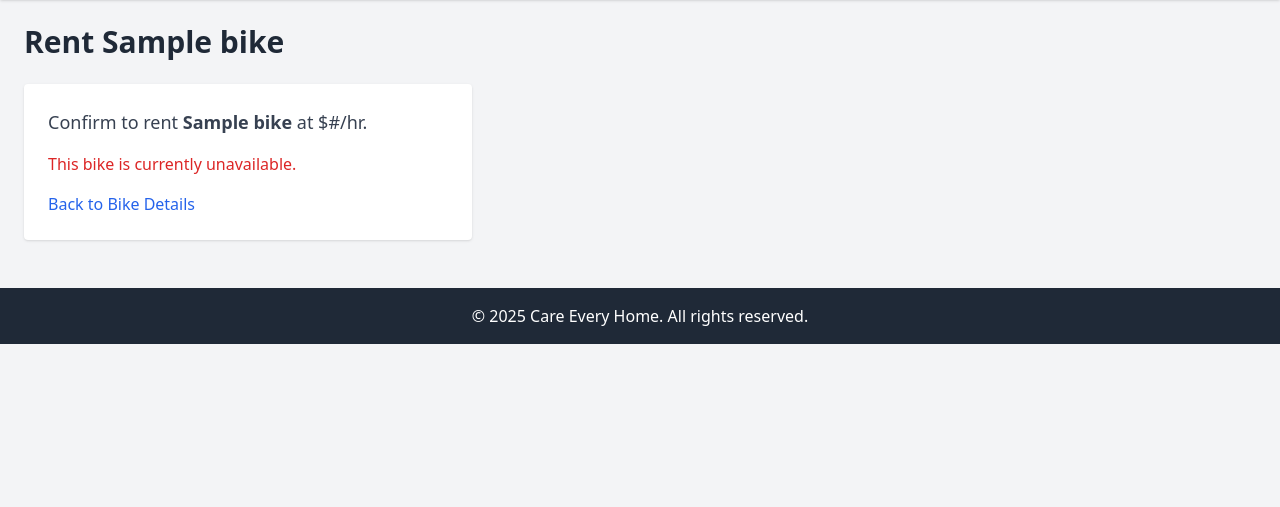
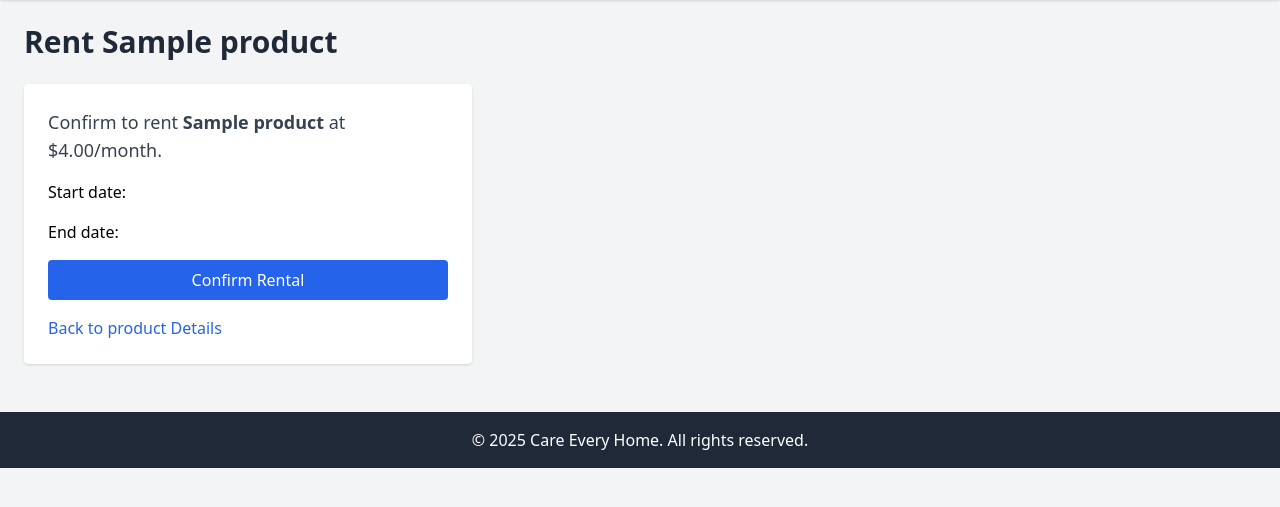
Before and after one commit to DuangjaiWork/dsi202_2025, a Django app: template myproject/myapp/templates/myapp/rent_product.html in a window 1280 px wide. Shown: the part 64-571 px from the top of the page. Run offline with Django 4.2, Linux system fonts and the light colour scheme; tables that the repository leaves empty hold one stand-in row (values such as "Sample post"); the template is opened without the code that fills it: values that come from a table or form of the project are taken from there, most other values are stand-ins (such as "Sample title", 1, 10 or a date in 2020); some libraries are stand-ins or nearby versions.

Commit message:
Rent Forms

```diff
--- /dev/null
+++ b/myproject/myapp/forms.py
@@ -0,0 +1,8 @@
+# /myproject/myapp/forms.py
+from django import forms
+from .models import Rental
+
+class RentalForm(forms.ModelForm):
+    class Meta:
+        model = Rental
+        fields = ['start_date', 'end_date']  # No fields needed in the form; user and bike are set programmatically
--- a/myproject/myapp/models.py
+++ b/myproject/myapp/models.py
@@ -1,5 +1,6 @@
 from django.db import models
 from django.contrib.auth.models import User
+from decimal import Decimal
 
 class Product(models.Model):
     name = models.CharField(max_length=255)
@@ -16,13 +17,30 @@ class Rental(models.Model):
     user = models.ForeignKey(User, on_delete=models.CASCADE)
     product = models.ForeignKey(Product, on_delete=models.CASCADE)
     start_date = models.DateField()
-    end_date = models.DateField()
-    total_fee = models.DecimalField(max_digits=8, decimal_places=2, default=0.00)
+    end_date = models.DateField(null=True, blank=True)
+    total_fee = models.DecimalField(max_digits=10, decimal_places=2, default=0.00)
     returned = models.BooleanField(default=False)
     created_at = models.DateTimeField(auto_now_add=True)
 
+    def calculate_total_fee(self):
+        if not self.start_date or not self.end_date:
+            return self.product.monthly_rate  # Minimum 1 month if no end_date
+
+        # Calculate the number of days between start_date and end_date
+        days_diff = (self.end_date - self.start_date).days + 1  # Inclusive of end date
+        # Calculate daily rate from monthly_rate (assuming 30 days per month)
+        daily_rate = self.product.monthly_rate / Decimal('30')
+        # Calculate total_fee based on number of days
+        total_fee = daily_rate * Decimal(str(days_diff))
+
+        return total_fee.quantize(Decimal('0.01'))  # Round to 2 decimal places
+
+    def save(self, *args, **kwargs):
+        self.total_fee = self.calculate_total_fee()
+        super().save(*args, **kwargs)
+
     def __str__(self):
-        return f"{self.user.username} rents {self.product.name}"
+        return f"{self.user.username} - {self.product.name}"
 
 class Donation(models.Model):
     donor = models.ForeignKey(User, on_delete=models.CASCADE)
--- a/myproject/myapp/templates/myapp/product_detail.html
+++ b/myproject/myapp/templates/myapp/product_detail.html
@@ -10,6 +10,9 @@
         {% if product.image %}
             <img src="{{ product.image.url }}" alt="{{ product.name }}" class="mt-4 w-full max-w-md rounded">
         {% endif %}
+        {% if product.is_available and user.is_authenticated %}
+            <a href="{% url 'rent_product' product.pk %}" class="inline-block mt-4 bg-blue-600 text-white py-2 px-4 rounded hover:bg-blue-700 transition">Rent Now</a>
+        {% endif %}
     </div>
     <div class="mt-6">
         <a href="{% url 'product_list' %}" class="text-blue-600 hover:underline">Back to Product List</a>
--- a/myproject/myapp/templates/myapp/rent_product.html
+++ b/myproject/myapp/templates/myapp/rent_product.html
@@ -1,19 +1,19 @@
-<!-- /myproject/myapp/templates/myapp/rent_bike.html
+<!-- /myproject/myapp/templates/myapp/rent_bike.html -->
 {% extends 'myapp/base.html' %}
-{% block title %}Rent {{ bike.name }}{% endblock %}
+{% block title %}Rent {{ product.name }}{% endblock %}
 {% block content %}
-    <h1 class="text-3xl font-bold text-gray-800 mb-6">Rent {{ bike.name }}</h1>
+    <h1 class="text-3xl font-bold text-gray-800 mb-6">Rent {{ product.name }}</h1>
     <div class="bg-white p-6 rounded shadow max-w-md">
-        <p class="text-lg text-gray-700 mb-4">Confirm to rent <strong>{{ bike.name }}</strong> at ${{ bike.hourly_rate }}/hr.</p>
-        {% if bike.is_available %}
+        <p class="text-lg text-gray-700 mb-4">Confirm to rent <strong>{{ product.name }}</strong> at ${{ product.monthly_rate }}/month.</p>
+        {% if product.is_available %}
             <form method="post" class="flex flex-col gap-4">
                 {% csrf_token %}
                 {{ form.as_p }}
                 <button type="submit" class="bg-blue-600 text-white py-2 px-4 rounded hover:bg-blue-700 transition">Confirm Rental</button>
             </form>
         {% else %}
-            <p class="text-red-600">This bike is currently unavailable.</p>
+            <p class="text-red-600">This product is currently unavailable.</p>
         {% endif %}
-        <a href="{% url 'bike_detail' bike.pk %}" class="inline-block mt-4 text-blue-600 hover:underline">Back to Bike Details</a>
+        <a href="{% url 'product_detail' product.pk %}" class="inline-block mt-4 text-blue-600 hover:underline">Back to product Details</a>
     </div>
-{% endblock %} -->
+{% endblock %}
```
Also changed, not shown: myproject/myapp/views.py (+13 -0 lines).
